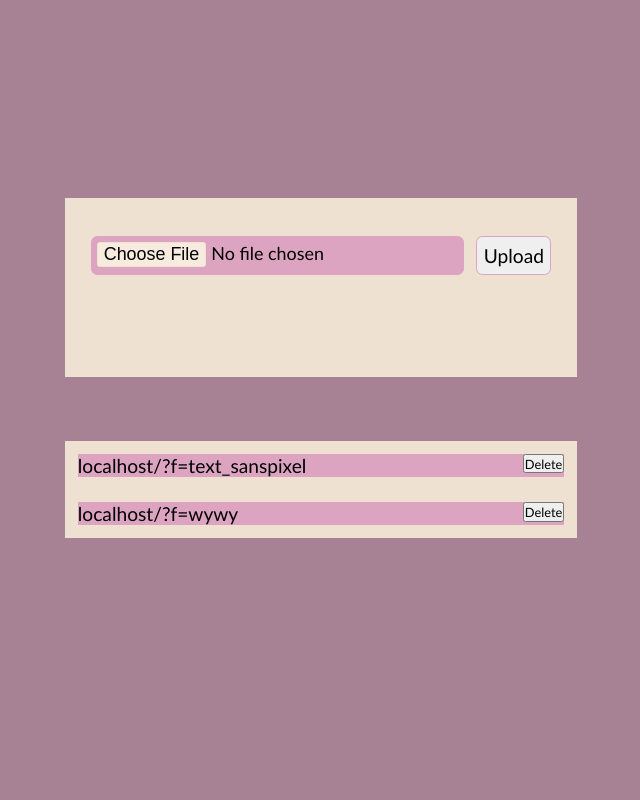
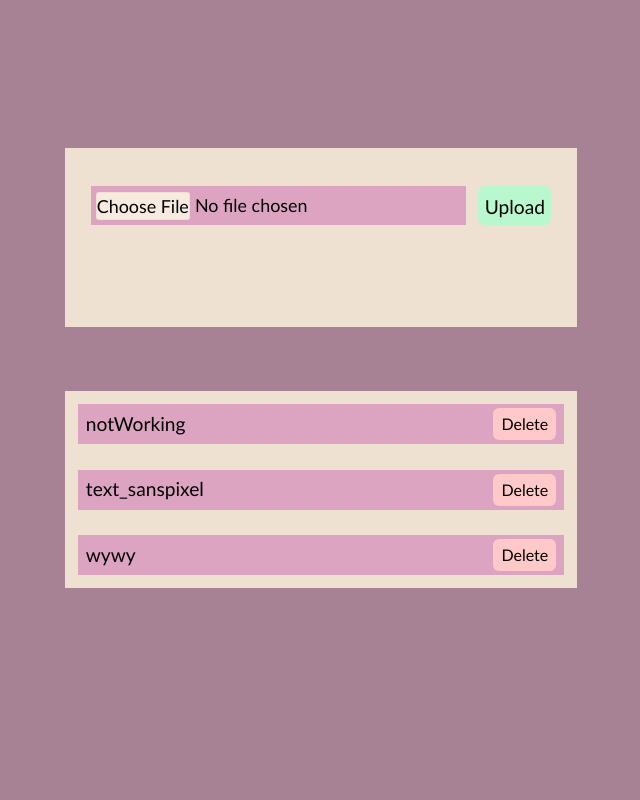
Before and after one commit to AlfGoto/textMaker, a PHP site: page /upload.php in a window 1280 px wide. Shown: the whole page, without its empty margins (319-959 px from the left). Run offline with PHP 8.4, Linux system fonts and the light colour scheme.

Commit message:
better ui

```diff
--- a/textmaker/index.php
+++ b/textmaker/index.php
@@ -13,6 +13,7 @@ session_start();
   <title>Yassou title maker</title>
   <link rel="icon" href="img/icone.ico">
   <link rel="stylesheet" href="style.css">
+  <script src="https://cdn.jsdelivr.net/npm/@tailwindcss/browser@4"></script>
 </head>
 
 <body>
--- a/textmaker/script.js
+++ b/textmaker/script.js
@@ -3,7 +3,7 @@ document.addEventListener('DOMContentLoaded', () => {
         method: 'POST',
         url: 'ajaxFontMaker.php',
         data: {
-            font: window.location.href.split('?f=')[window.location.href.split('?f=').length-1] + '.png'
+            font: window.location.href.split('?f=')[window.location.href.split('?f=').length - 1] + '.png'
         }
     })
 
@@ -28,7 +28,7 @@ document.addEventListener('DOMContentLoaded', () => {
                 text: inputText.value.toLowerCase(),
                 gap: gap,
                 space: inputSpace.value,
-                font: window.location.href.split('?f=')[window.location.href.split('?f=').length-1] + '.png'
+                font: window.location.href.split('?f=')[window.location.href.split('?f=').length - 1] + '.png'
             }
         }).done((e) => {
             if (JSON.parse(e) == 'font not defined') { console.log('Font not defined'); return }
@@ -51,7 +51,7 @@ document.addEventListener('DOMContentLoaded', () => {
 
     inputText.value = 'Exemple'
     sendToDisplay()
-    setTimeout(()=>{
+    setTimeout(() => {
         inputText.value = ''
     }, 100)
 })
--- a/textmaker/style.css
+++ b/textmaker/style.css
@@ -12,8 +12,6 @@
 
 * {
     box-sizing: border-box;
-    padding: 0;
-    margin: 0;
     font-family: Trebuchet MS;
 }
 
@@ -72,11 +70,6 @@ body {
                 margin: 0.4svw;
                 border-radius: .2svw;
             }
-        }
-
-        .input {
-            border: .15svw var(--accent1light) solid;
-            border-radius: .5svw;
         }
 
         #result {
@@ -164,10 +157,6 @@ body {
             margin: 1svw 0svw;
             margin-left: 1svw;
 
-            &:hover {
-                background-color: var(--accent1light);
-                color: var(--white);
-            }
         }
     }
 
@@ -207,13 +196,6 @@ body {
         display: flex;
         position: relative;
 
-        button{
-            position: absolute;
-            right: 0svw;
-            height: 1.5svw;
-            font-size: 1svw;
-        }
-
         p{
             font-size: 1.5svw;
         }
--- a/textmaker/upload.php
+++ b/textmaker/upload.php
@@ -32,17 +32,21 @@ if ($_SERVER['REQUEST_METHOD'] == 'POST') {
   <link rel="icon" href="img/icone.ico">
   <link rel="stylesheet" href="style.css">
   <script src="https://ajax.googleapis.com/ajax/libs/jquery/3.7.1/jquery.min.js"></script>
+  <script src="https://cdn.jsdelivr.net/npm/@tailwindcss/browser@4"></script>
 </head>
 
 <body>
   <div id='workDiv' class='upload'>
     <form action="" method='POST' enctype="multipart/form-data">
       <input type="file" accept=".png" id='inputFile' class='input' name='file'>
-            <input type="submit" name="send" id="send" value='Upload' class='input'>
+      <input type="submit" name="send" id="send" value='Upload'
+        class='input cursor-pointer bg-green-200 hover:bg-green-300 rounded-md py-1 px-2 border-none'>
     </form>
     <?php
         if (isset($url)) {
-            echo "<div id='link' class='input' onclick='navigator.clipboard.writeText(`$url`)'>$url</div>";
+					$parts = explode('?f=', $url);
+            $name = $parts[1] ?? null;
+            echo "<button id='link' class='input cursor-pointer rounded-md py-1 px-2' onclick='navigator.clipboard.writeText(`$url`)'>$name</button>";
         }
         ?>
 
@@ -58,7 +62,9 @@ if ($_SERVER['REQUEST_METHOD'] == 'POST') {
                 continue;
             }
             $url =  $path . "/?f=" . str_replace('.png', '', $value);
-            echo "<div><p onclick='navigator.clipboard.writeText(`$url`)'>$url</p><button class='buttonDel' del='$value'>Delete</button></div>";
+						$parts = explode('?f=', $url);
+            $name = $parts[1] ?? null;
+            echo "<div class='flex items-center justify-between items-center px-2 py-1'><p class='cursor-pointer' onclick='navigator.clipboard.writeText(`$url`)'>$name</p><button class='bg-red-200 hover:bg-red-300 rounded-md py-1 px-2' del='$value'>Delete</button></div>";
         }
         ?>
   </div>
```
Also changed, not shown: textmaker/ajaxFontMaker.php (line endings or trailing spaces), textmaker/font/notWorking.png (added). Lines whose indentation alone changed are shown as unchanged.
